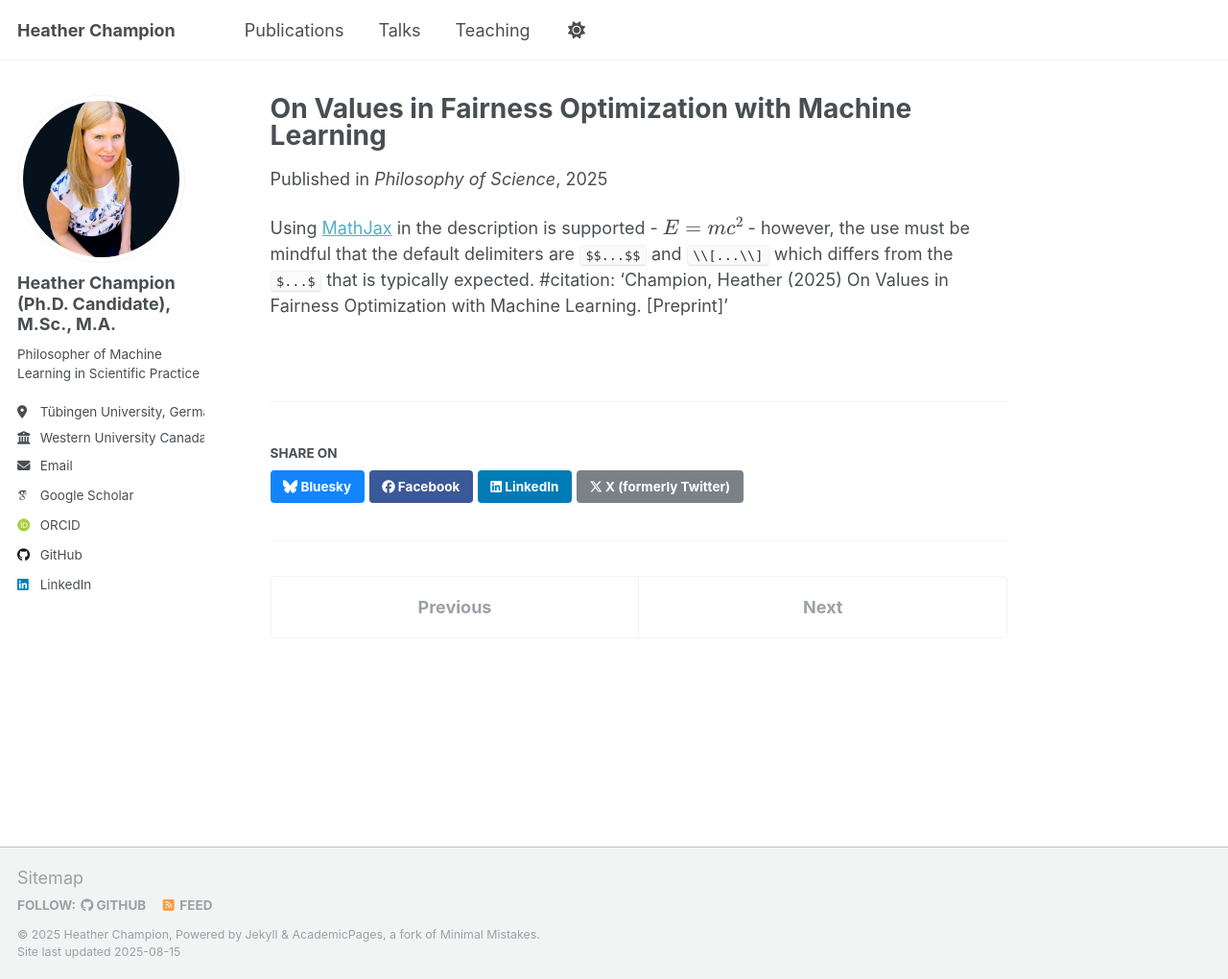
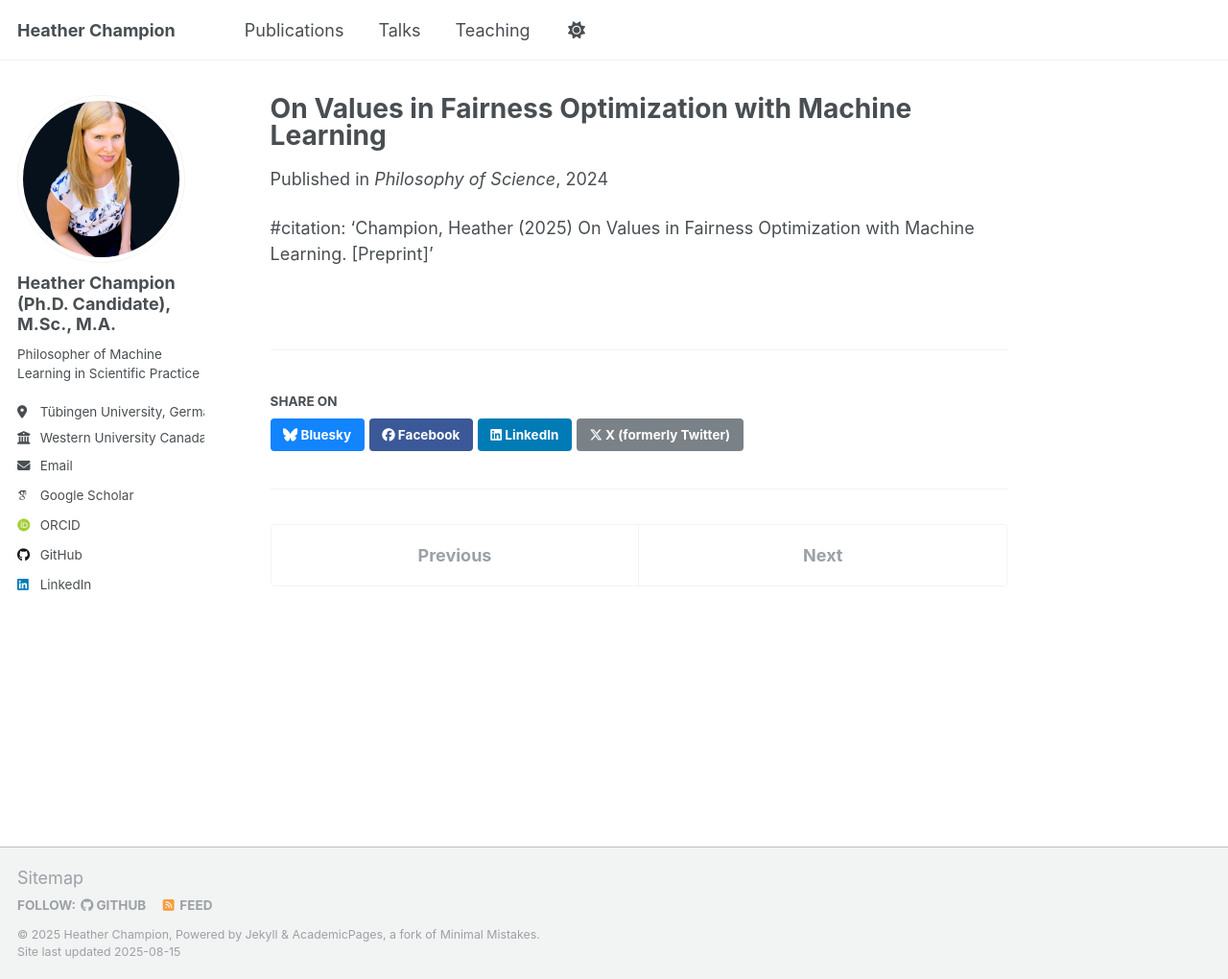
Before and after one commit to liminal-learner/champion, a Jekyll site: the page built from _publications/2025-Values-Fairness (1).md, in a window 1280 px wide and 1020 px high. Shown: the whole window at 96% size. Built offline with Jekyll 4.4.1, drawn with Linux system fonts in a browser that asks for light colours; some web fonts are replaced; a script that is not in the unit is left out.

Commit message:
Update 2025-Values-Fairness (1).md

```diff
--- a/_publications/2025-Values-Fairness (1).md
+++ b/_publications/2025-Values-Fairness (1).md
@@ -4,10 +4,9 @@ collection: publications
 category: conferences
 permalink: /publication/2025-Values-Fairness
 excerpt: 'Statistical criteria of fairness bring attention to the multiobjective nature of many predictive modelling problems. In this paper, I consider how epistemic and non-epistemic values impact the design of machine learning algorithms that optimize for more than one normative goal. I focus on a major design choice between biased search strategies that directly incorporate priorities for various objectives into an optimization procedure, and unbiased search strategies that do not. I argue that both reliably generate Pareto optimal solutions such that various other values are relevant to making a rational choice between them.'
-#date: 2025
+date: 2024-11-16
 venue: 'Philosophy of Science'
 paperurl: 'https://philsci-archive.pitt.edu/26052/1/MultiobjectiveFairnessOptimization.pdf'
 ---
 
-Using [MathJax](https://www.mathjax.org/) in the description is supported - $$E=mc^2$$ - however, the use must be mindful that the default delimiters are `$$...$$` and `\\[...\\]` which differs from the `$...$` that is typically expected.
 #citation: 'Champion, Heather (2025) On Values in Fairness Optimization with Machine Learning. [Preprint]'
```
